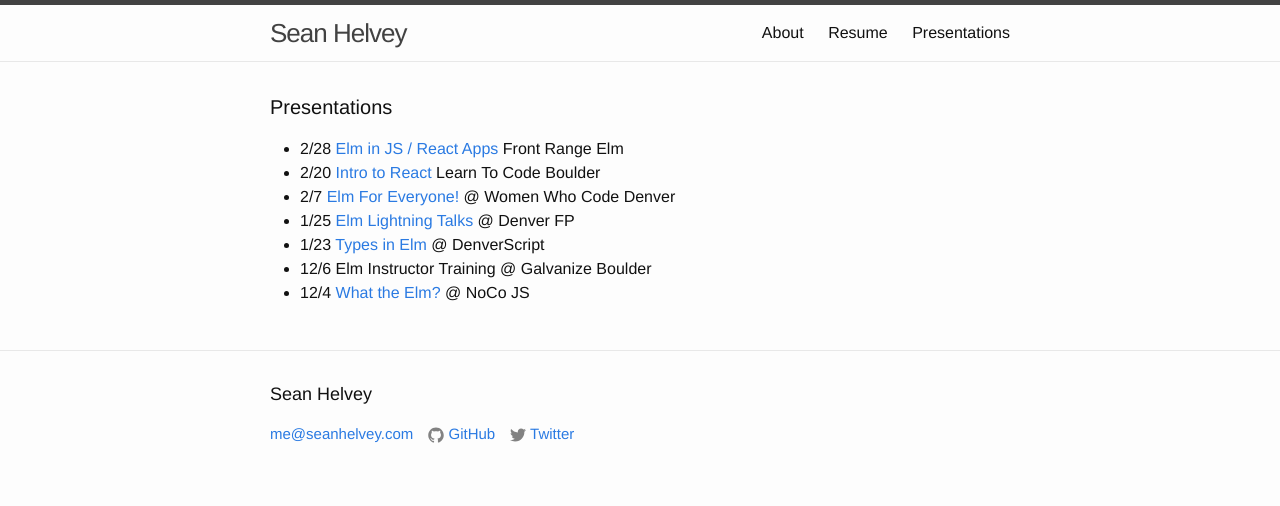
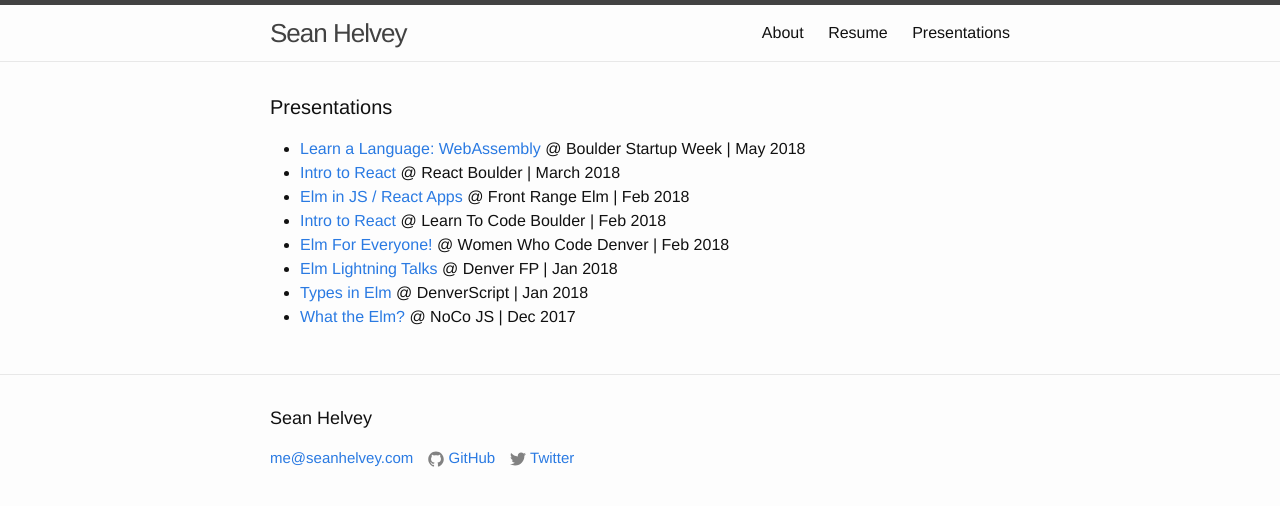
Before and after one commit to seanhelvey/seanhelveydotcom, a Jekyll site: the page built from presentations.html, in a window 1280 px wide. Shown: the top 506 px of the page. Built offline with Jekyll 4.4.1, drawn with Linux system fonts in a browser that asks for light colours.

Commit message:
add wasm deck

```diff
--- a/presentations.html
+++ b/presentations.html
@@ -7,13 +7,14 @@
   <h1 class="page-heading">Presentations</h1>
 
   <ul>
-    <li>2/28 <a href="https://www.meetup.com/Front-range-elm/events/247490870/">Elm in JS / React Apps</a> Front Range Elm</li>
-    <li>2/20 <a href="https://www.meetup.com/Learn-To-Code-Boulder/events/247394174/">Intro to React</a> Learn To Code Boulder</li>
-    <li>2/7 <a href="https://www.meetup.com/Women-Who-Code-Boulder-Denver/events/ggwccpyxdbkb/">Elm For Everyone!</a> @ Women Who Code Denver</li>
-    <li>1/25 <a href="https://www.meetup.com/denverfp/events/245969442/">Elm Lightning Talks</a> @ Denver FP</li>
-    <li>1/23 <a href="https://www.meetup.com/DenverScript/events/phlbwmyxcbfc/">Types in Elm</a> @ DenverScript</li>
-    <li>12/6 Elm Instructor Training @ Galvanize Boulder</li>
-    <li>12/4 <a href="https://www.meetup.com/NoCo-JavaScript-Meetup/events/243653786/">What the Elm?</a> @ NoCo JS</li>
+    <li><a href="/WebAssembly.pdf">Learn a Language: WebAssembly</a> @ Boulder Startup Week | May 2018</li>
+    <li><a href="https://www.meetup.com/Boulder-React-Meetup/events/247821930/">Intro to React</a> @ React Boulder | March 2018</li>
+    <li><a href="https://www.meetup.com/Front-range-elm/events/247490870/">Elm in JS / React Apps</a> @ Front Range Elm | Feb 2018</li>
+    <li><a href="https://www.meetup.com/Learn-To-Code-Boulder/events/247394174/">Intro to React</a> @ Learn To Code Boulder | Feb 2018</li>
+    <li><a href="https://www.meetup.com/Women-Who-Code-Boulder-Denver/events/ggwccpyxdbkb/">Elm For Everyone!</a> @ Women Who Code Denver | Feb 2018</li>
+    <li><a href="https://www.meetup.com/denverfp/events/245969442/">Elm Lightning Talks</a> @ Denver FP | Jan 2018</li>
+    <li><a href="https://www.meetup.com/DenverScript/events/phlbwmyxcbfc/">Types in Elm</a> @ DenverScript | Jan 2018</li>
+    <li><a href="https://www.meetup.com/NoCo-JavaScript-Meetup/events/243653786/">What the Elm?</a> @ NoCo JS | Dec 2017</li>
   </ul>
 
 </div>
```
Also changed, not shown: 2 other files.
